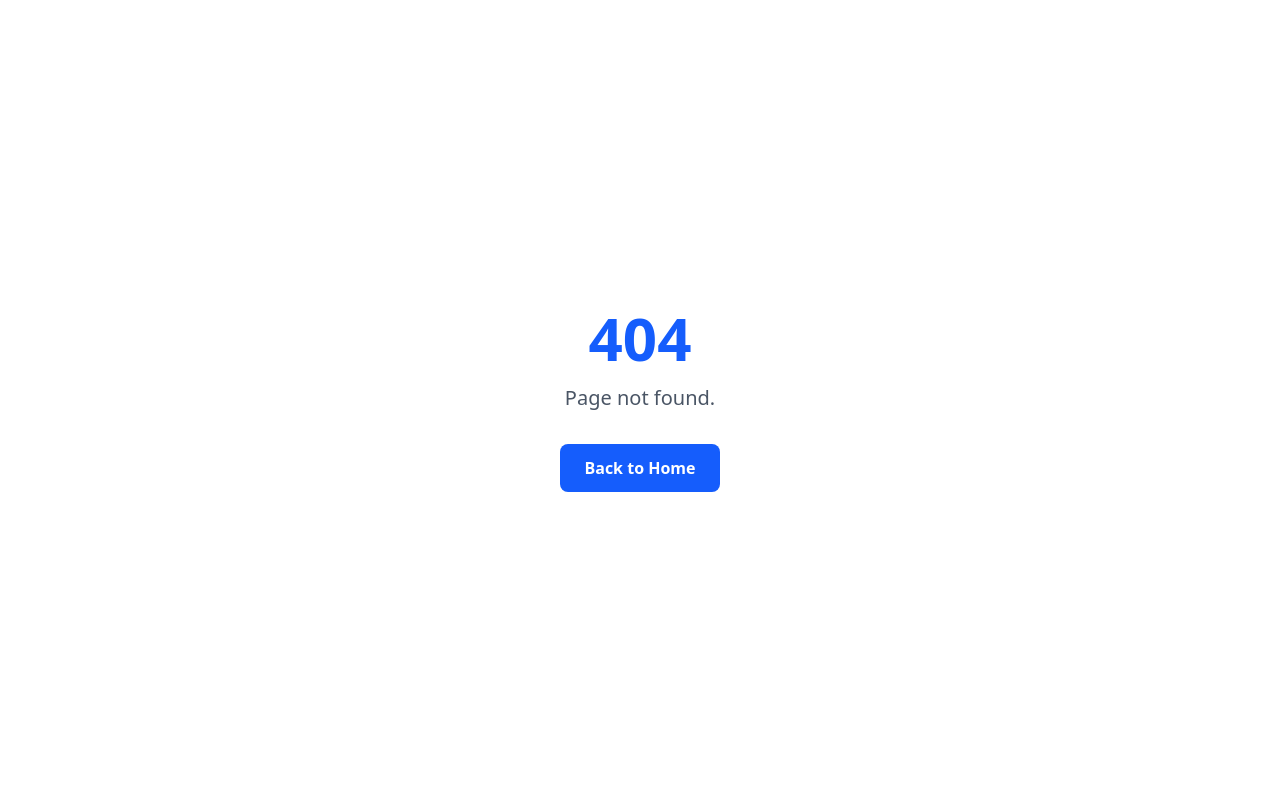
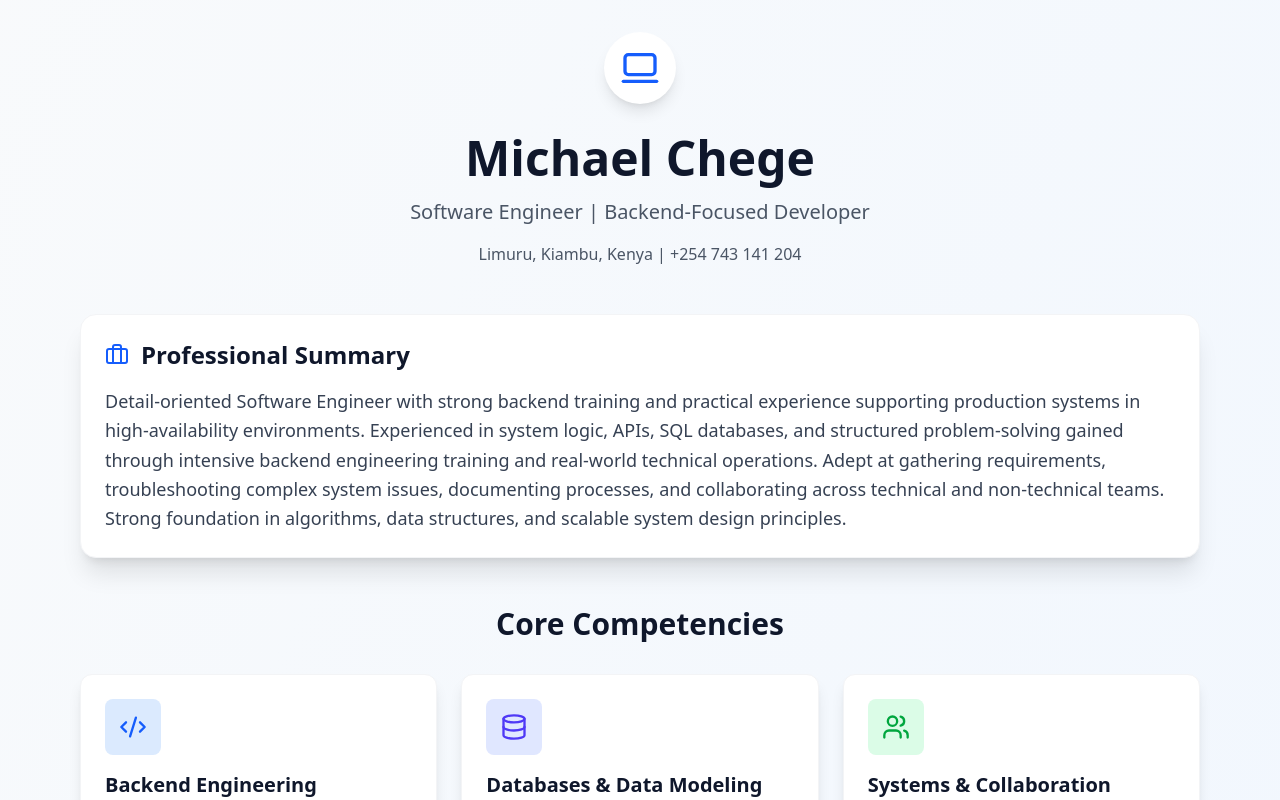
Before and after one commit to 001-sketch/Resume, a Next.js app: page /resume in a window 1280 px wide. Before the commit this address had no page. Shown: the top 800 px of the page. Built offline with nearby package versions, Linux system fonts and the light colour scheme.

Commit message:
Restore PR#8 homepage: render only PortfolioHero on /, add /resume route
Co-authored-by: 001-sketch <123306888+001-sketch@users.noreply.github.com>

```diff
--- a/app/page.tsx
+++ b/app/page.tsx
@@ -1,11 +1,5 @@
 import PortfolioHero from "@/components/ui/portfolio-hero";
-import Resume from "@/components/sections/resume";
 
 export default function Page() {
-  return (
-    <>
-      <PortfolioHero />
-      <Resume />
-    </>
-  );
+  return <PortfolioHero />;
 }
--- /dev/null
+++ b/app/resume/page.tsx
@@ -0,0 +1,5 @@
+import Resume from "@/components/sections/resume";
+
+export default function ResumePage() {
+  return <Resume />;
+}
```
